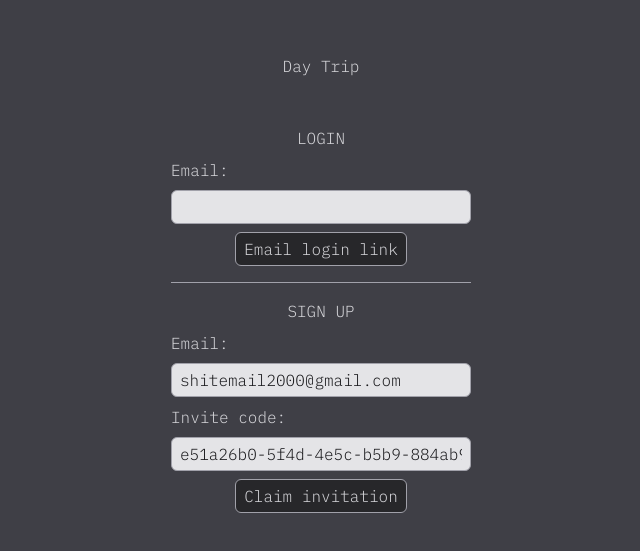
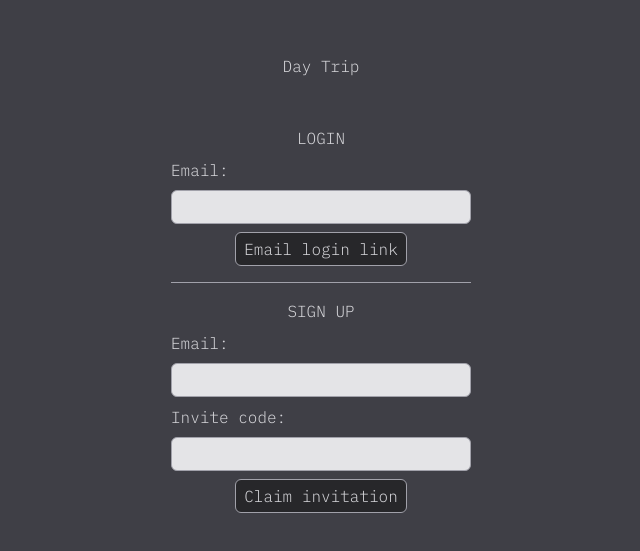
Before and after one commit to mikeyrayvon/day-trip, a Next.js app: page /login in a window 1280 px wide. Shown: the part 117-668 px from the top of the page, without its empty margins (319-959 px from the left). Built offline with nearby package versions, Linux system fonts and the light colour scheme; no server answers.

Commit message:
remove default values

```diff
--- a/app/login/page.tsx
+++ b/app/login/page.tsx
@@ -84,7 +84,6 @@ const LoginPage = () => {
             autoComplete="email"
             required
             className="form-element bg-zinc-200 text-zinc-900"
-            defaultValue="shitemail2000@gmail.com"
           />
           <label htmlFor="invite-code">Invite code:</label>
           <input
@@ -94,7 +93,6 @@ const LoginPage = () => {
             autoComplete="off"
             required
             className="form-element bg-zinc-200 text-zinc-900"
-            defaultValue="e51a26b0-5f4d-4e5c-b5b9-884ab90bb355"
           />
 
           <div className="flex flex-col items-center gap-2">
```
